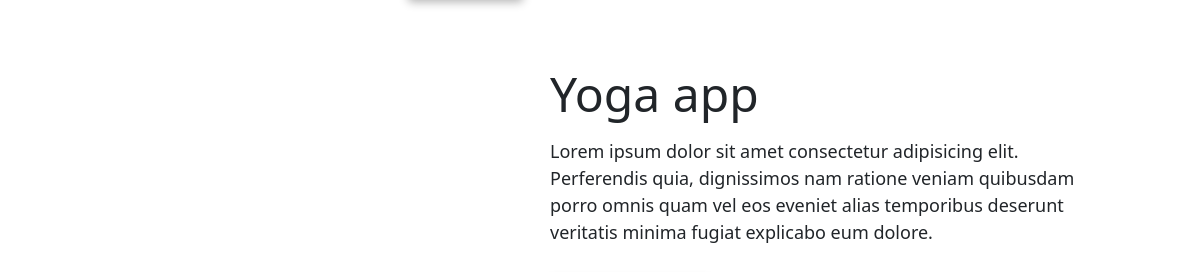
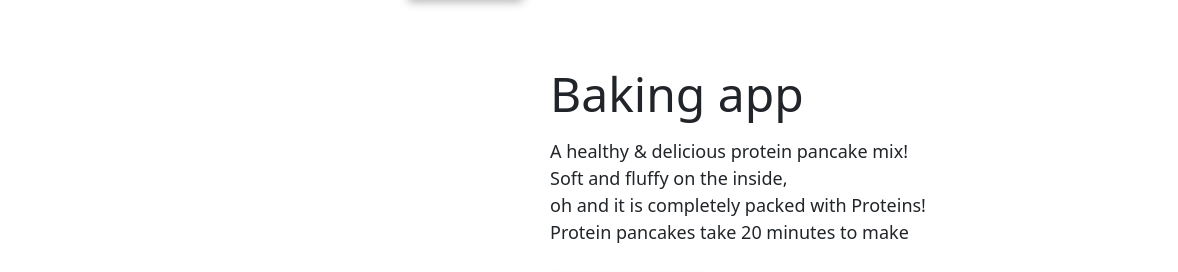
Before and after one commit to SelakiIvy/Portfolio, a plain HTML site: page index.html in a window 1280 px wide. Shown: the part 431-703 px from the top of the page, 102-1280 px from the left. Drawn offline with nearby package versions, Linux system fonts and the light colour scheme.

Commit message:
Update index.html
added the baking app

```diff
--- a/index.html
+++ b/index.html
@@ -63,15 +63,14 @@
           <img src="images/yoga.png" class="img-fluid rounded" />
         </div>
         <div class="col-6">
-          <h2 class="mb-3">Yoga app</h2>
+          <h2 class="mb-3">Baking app</h2>
           <p>
-            Lorem ipsum dolor sit amet consectetur adipisicing elit. Perferendis
-            quia, dignissimos nam ratione veniam quibusdam porro omnis quam vel
-            eos eveniet alias temporibus deserunt veritatis minima fugiat
-            explicabo eum dolore.
-          </p>
+            A healthy & delicious protein pancake mix!<br>
+            Soft and fluffy on the inside, <br>
+            oh and it is completely packed with Proteins!<br>
+            Protein pancakes take 20 minutes to make<br>
           <div class="mt-5">
-            <a href="#" class="primary-link">Launch Yoga App</a>
+            <a href="C:\Users\Ivy\OneDrive\Desktop\Shecodes\Project-1.html" class="primary-link">Launch Yoga App</a>
           </div>
         </div>
       </div>
@@ -85,7 +84,7 @@
             explicabo eum dolore.
           </p>
           <div class="mt-5">
-            <a href="#" class="primary-link">Launch Weather App</a>
+            <a href="https://weather-updates-ivy.netlify.app/" class="primary-link">Launch Weather App</a>
           </div>
         </div>
         <div class="col-6">
```
